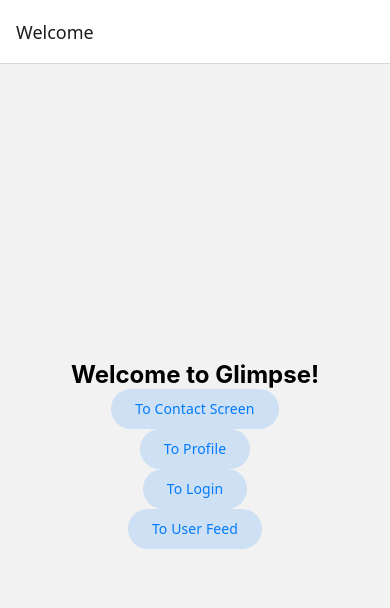
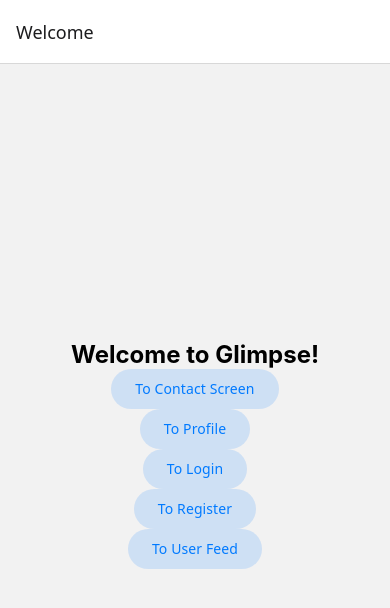
Before and after one commit to Atoms919/laurea-lab-4, a React Native app: screen / in a window 390 px wide. Shown: the top 608 px of the page. Built offline with nearby package versions, Linux system fonts and the light colour scheme.

Commit message:
Added register screen.

```diff
--- a/App.tsx
+++ b/App.tsx
@@ -4,6 +4,7 @@ import { createStaticNavigation } from "@react-navigation/native";
 import { createNativeStackNavigator } from "@react-navigation/native-stack";
 import ContactScreen from "./app/screens/ContactScreen";
 import LogInScreen from "./app/screens/LogInScreen";
+import RegisterScreen from "./app/screens/RegisterScreen";
 import ProfileScreen from "./app/screens/ProfileScreen";
 import WelcomeScreen from "./app/screens/WelcomeScreen";
 import UserFeedScreen from "./app/screens/UserFeedScreen";
@@ -14,6 +15,7 @@ const RootStack = createNativeStackNavigator<StackParamList>({
   screens: {
     WelcomeScreen: { screen: WelcomeScreen, options: { title: "Welcome" } },
     LogInScreen: { screen: LogInScreen, options: { title: "Login Page" } },
+    RegisterScreen: { screen: RegisterScreen, options: { title: "Register Page"}},
     ProfileScreen: { screen: ProfileScreen, options: { title: "Profile" } },
     ContactScreen: { screen: ContactScreen, options: { title: "Contact us" } },
     UserFeedScreen: { screen: UserFeedScreen, options: { title: "User Feed" } },
--- /dev/null
+++ b/app/screens/RegisterScreen.tsx
@@ -0,0 +1,74 @@
+import { View, Text, TextInput, StyleSheet, Button, Alert } from "react-native";
+import React, { useState } from "react";
+import { useNavigation } from "@react-navigation/native";
+
+const RegisterScreen = () => {
+  const navigation = useNavigation();
+  const [username, setUsername] = useState("");
+  const [password, setPassword] = useState("");
+  const [confirmPassword, setConfirmPassword] = useState("");
+
+  const handleRegister = () => {
+    if (!username || !password || !confirmPassword) {
+      // Correct Alert usage
+      Alert.alert("Error", "All fields are required.");
+      return;
+    }
+    if (password !== confirmPassword) {
+      Alert.alert("Error", "Passwords do not match.");
+      return;
+    }
+
+    Alert.alert("Success", "Account created successfully!");
+    navigation.navigate("WelcomeScreen");
+  };
+
+  return (
+    <View style={styles.container}>
+      <Text style={styles.label}>Username</Text>
+      <TextInput
+        style={styles.input}
+        value={username}
+        onChangeText={setUsername}
+        placeholder="Enter username"
+      />
+      <Text style={styles.label}>Password</Text>
+      <TextInput
+        style={styles.input}
+        value={password}
+        onChangeText={setPassword}
+        placeholder="Enter password"
+        secureTextEntry
+      />
+      <Text style={styles.label}>Confirm Password</Text>
+      <TextInput
+        style={styles.input}
+        value={confirmPassword}
+        onChangeText={setConfirmPassword}
+        placeholder="Confirm password"
+        secureTextEntry
+      />
+      <Button title="Register" onPress={handleRegister} />
+    </View>
+  );
+};
+
+export default RegisterScreen;
+
+const styles = StyleSheet.create({
+  container: {
+    flex: 1,
+    justifyContent: "center",
+    paddingHorizontal: 16,
+  },
+  label: {
+    fontSize: 18,
+    marginBottom: 8,
+  },
+  input: {
+    borderWidth: 1,
+    padding: 10,
+    marginBottom: 12,
+    borderRadius: 4,
+  },
+});
--- a/app/screens/WelcomeScreen.tsx
+++ b/app/screens/WelcomeScreen.tsx
@@ -27,6 +27,9 @@ const WelcomeScreen = () => {
       <Button onPress={() => navigation.navigate("LogInScreen")}>
         To Login
       </Button>
+      <Button onPress={() => navigation.navigate("RegisterScreen")}>
+        To Register
+      </Button>
       <Button onPress={() => navigation.navigate("UserFeedScreen")}>
         To User Feed
       </Button>
--- a/app/types.ts
+++ b/app/types.ts
@@ -12,6 +12,7 @@ export type StackParamList = {
   ProfileScreen: undefined;
   ContactScreen: undefined;
   UserFeedScreen: undefined;
+  RegisterScreen: undefined;
 };
 
 export interface Post {
@@ -30,6 +31,11 @@ export type LoginScreenProps = NativeStackScreenProps<
   "LogInScreen"
 >;
 
+export type RegisterScreenProps = NativeStackScreenProps<
+  StackParamList,
+  "RegisterScreen"
+>;
+
 export type WelcomeScreenProps = NativeStackScreenProps<
   StackParamList,
   "WelcomeScreen"
```
Also changed, not shown: package.json (+8 -8 lines), 1 other file (tests, documents, lock files or other folders).
